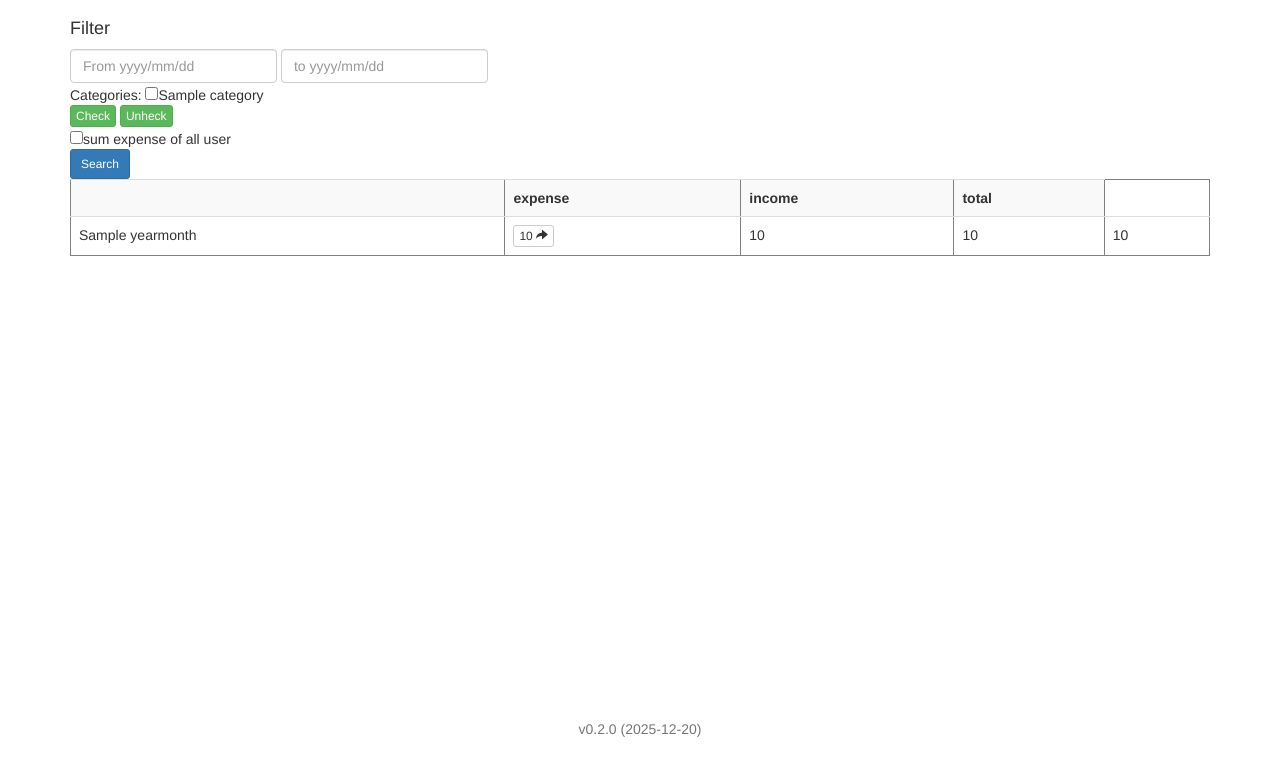
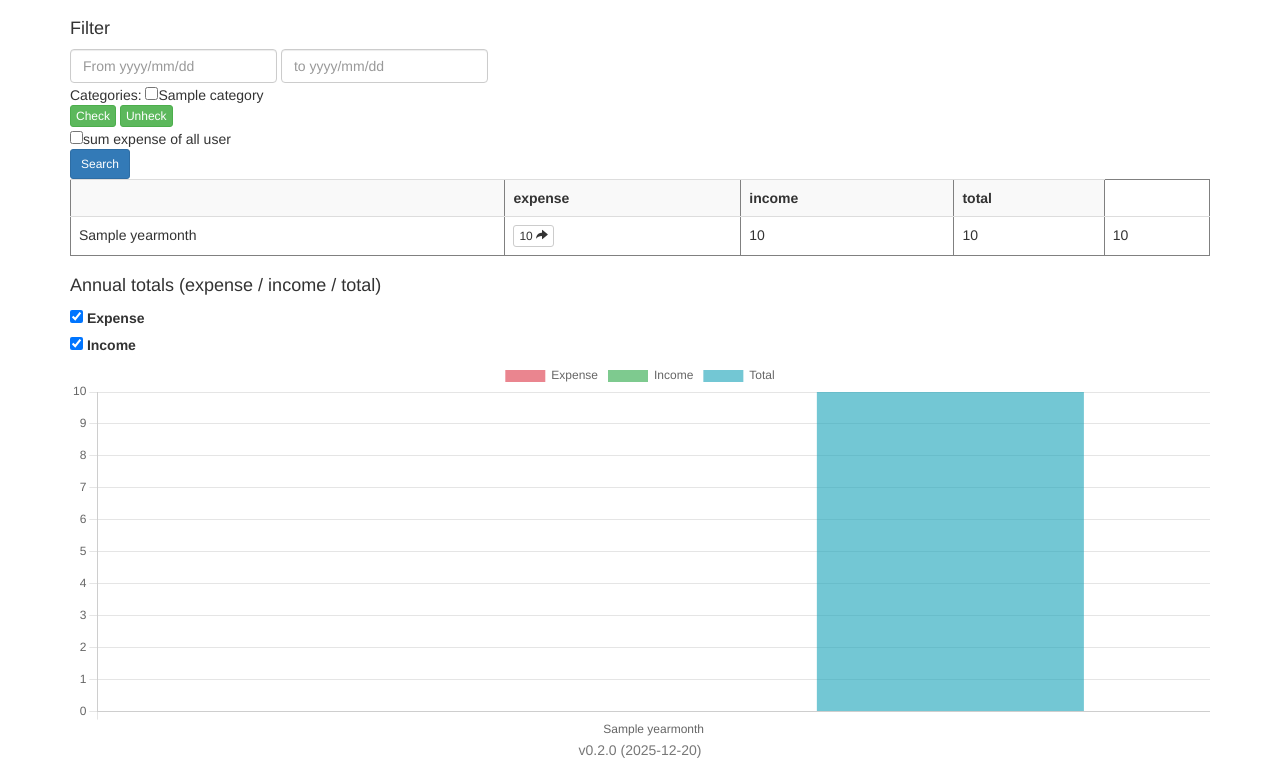
Before and after one commit to yauji/teller2, a Django app: template trans/templates/trans/annualreport.html in a window 1280 px wide. Shown: the part 51-821 px from the top of the page. Before the commit the page ends 788 px from the top, so only its background shows below. Run offline with Django 3.2, Linux system fonts and the light colour scheme; tables that the repository leaves empty hold one stand-in row (values such as "Sample post"); the template is opened without the code that fills it: values that come from a table or form of the project are taken from there, most other values are stand-ins (such as "Sample title", 1, 10 or a date in 2020); parts of the project's set-up code (start-up, migrations or seed data) failed here and were passed over; some libraries are stand-ins or nearby versions.

Commit message:
added a chart for annual report

```diff
--- a/trans/templates/trans/annualreport.html
+++ b/trans/templates/trans/annualreport.html
@@ -97,11 +97,77 @@
   {% endfor %}
 </table>
 
+<div class="card mt-3">
+  <div class="card-body">
+    <h4 class="card-title">Annual totals (expense / income / total)</h4>
+    <div class="form-check form-check-inline">
+      <input class="form-check-input" type="checkbox" id="toggleExpense" checked>
+      <label class="form-check-label" for="toggleExpense">Expense</label>
+    </div>
+    <div class="form-check form-check-inline">
+      <input class="form-check-input" type="checkbox" id="toggleIncome" checked>
+      <label class="form-check-label" for="toggleIncome">Income</label>
+    </div>
+    <canvas id="annualBarChart" height="100"></canvas>
+  </div>
+</div>
+
 {% endblock contents %}
 
 
 {% block exscript %}
 <script type="text/javascript" src="../static/js/trans_monthlyreport.js"></script>
+<script src="https://cdn.jsdelivr.net/npm/chart.js"></script>
+<script>
+  (function() {
+    const labels = [{% for mr in annualreport_list %}"{{ mr.yearmonth }}"{% if not forloop.last %},{% endif %}{% endfor %}];
+    const expenses = [{% for mr in annualreport_list %}{{ mr.totalexpense|default:0 }}{% if not forloop.last %},{% endif %}{% endfor %}];
+    const incomes = [{% for mr in annualreport_list %}{{ mr.totalincome|default:0 }}{% if not forloop.last %},{% endif %}{% endfor %}];
+    const totals = [{% for mr in annualreport_list %}{{ mr.total|default:0 }}{% if not forloop.last %},{% endif %}{% endfor %}];
+
+    const ctx = document.getElementById('annualBarChart');
+    if (ctx && labels.length) {
+      const chart = new Chart(ctx, {
+        type: 'bar',
+        data: {
+          labels: labels,
+          datasets: [
+            { label: 'Expense', data: expenses, backgroundColor: 'rgba(220, 53, 69, 0.6)', hidden: false, key: 'expense' },
+            { label: 'Income', data: incomes, backgroundColor: 'rgba(40, 167, 69, 0.6)', hidden: false, key: 'income' },
+            { label: 'Total', data: totals, backgroundColor: 'rgba(23, 162, 184, 0.6)' },
+          ],
+        },
+        options: {
+          responsive: true,
+          scales: {
+            yAxes: [{
+              ticks: { beginAtZero: true },
+            }]
+          },
+          tooltips: { mode: 'index', intersect: false },
+          legend: { position: 'bottom' }
+        }
+      });
+
+      const expenseToggle = document.getElementById('toggleExpense');
+      const incomeToggle = document.getElementById('toggleIncome');
+      if (expenseToggle) {
+        expenseToggle.addEventListener('change', function() {
+          const ds = chart.data.datasets.find(d => d.label === 'Expense');
+          if (ds) ds.hidden = !this.checked;
+          chart.update();
+        });
+      }
+      if (incomeToggle) {
+        incomeToggle.addEventListener('change', function() {
+          const ds = chart.data.datasets.find(d => d.label === 'Income');
+          if (ds) ds.hidden = !this.checked;
+          chart.update();
+        });
+      }
+    }
+  })();
+</script>
 
 
 {% endblock exscript %}
```
